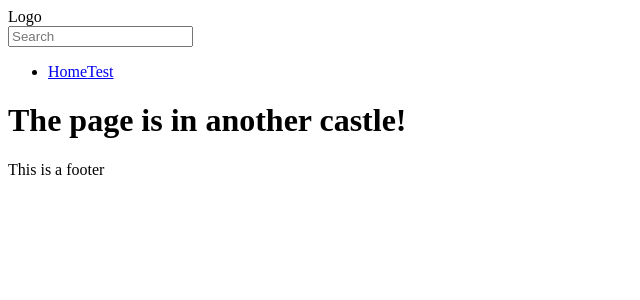
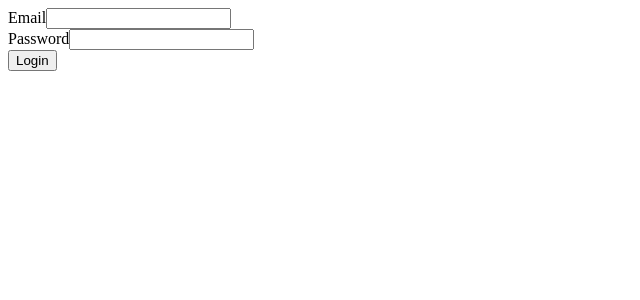
Before and after one commit to popaclctin/clonegram, a React app in the folder frontend/: page /login in a window 1280 px wide. Shown: the top 300 px of the page, without its empty margins (0-640 px from the left). Built offline with nearby package versions, Linux system fonts and the light colour scheme.

Commit message:
Create ProtectedRoute component

```diff
--- /dev/null
+++ b/frontend/src/components/ProtectedRoute.jsx
@@ -0,0 +1,12 @@
+import React from 'react';
+import { Navigate, Outlet } from 'react-router-dom';
+
+function ProtectedRoute({ redirectPath = '/login', children }) {
+  if (true) {
+    return <Navigate to={redirectPath} replace={true} />;
+  }
+
+  return children ? children : <Outlet />;
+}
+
+export default ProtectedRoute;
--- /dev/null
+++ b/frontend/src/components/auth/LoginForm.jsx
@@ -0,0 +1,19 @@
+import React from 'react';
+
+function LoginForm() {
+  return (
+    <form>
+      <div className='form-input'>
+        <label htmlFor='email'>Email</label>
+        <input type='email' id='email' required />
+      </div>
+      <div className='form-input'>
+        <label htmlFor='password'>Password</label>
+        <input type='password' id='password' required />
+      </div>
+      <button type='submit'>Login</button>
+    </form>
+  );
+}
+
+export default LoginForm;
--- a/frontend/src/components/layout/Header.jsx
+++ b/frontend/src/components/layout/Header.jsx
@@ -1,5 +1,6 @@
 import React from 'react';
 import { NavLink } from 'react-router-dom';
+import Navbar from './Navbar';
 
 function Header() {
   return (
@@ -8,14 +9,7 @@ function Header() {
       <div className='search'>
         <input type='text' placeholder='Search' />
       </div>
-      <nav className='nav'>
-        <ul>
-          <li>
-            <NavLink to='/'>Home</NavLink>
-            <NavLink to='/test'>Test</NavLink>
-          </li>
-        </ul>
-      </nav>
+      <Navbar />
     </header>
   );
 }
--- /dev/null
+++ b/frontend/src/components/layout/Navbar.jsx
@@ -0,0 +1,16 @@
+import React from 'react';
+
+function Navbar() {
+  return (
+    <nav className='nav'>
+      <ul>
+        <li>
+          <NavLink to='/'>Home</NavLink>
+          <NavLink to='/test'>Test</NavLink>
+        </li>
+      </ul>
+    </nav>
+  );
+}
+
+export default Navbar;
--- a/frontend/src/index.js
+++ b/frontend/src/index.js
@@ -4,16 +4,25 @@ import App from './App';
 import { BrowserRouter, Route, Routes } from 'react-router-dom';
 import store from './store';
 import { Provider } from 'react-redux';
+import ProtectedRoute from './components/ProtectedRoute';
+import LoginPage from './pages/LoginPage';
 
 const root = ReactDOM.createRoot(document.getElementById('root'));
 root.render(
   <BrowserRouter>
     <Provider store={store}>
       <Routes>
-        <Route path='/' element={<App />}>
-          <Route path='test' element={<h1>Hello Test!</h1>} />
-          <Route path='*' element={<h1>The page is in another castle!</h1>} />
+        <Route element={<ProtectedRoute />}>
+          <Route path='/' element={<App />}>
+            <Route path='test' element={<h1>Hello Test!</h1>} />
+          </Route>
         </Route>
+        <Route path='/login' element={<LoginPage />} />
+        <Route path='/signup' element={<h1>This is the signup page</h1>} />
+        <Route
+          path='*'
+          element={<h1>The page is in another castle! (404)</h1>}
+        />
       </Routes>
     </Provider>
   </BrowserRouter>
--- /dev/null
+++ b/frontend/src/pages/LoginPage.jsx
@@ -0,0 +1,12 @@
+import React from 'react';
+import LoginForm from '../components/auth/LoginForm';
+
+function LoginPage() {
+  return (
+    <section>
+      <LoginForm />
+    </section>
+  );
+}
+
+export default LoginPage;
```
Also changed, not shown: frontend/src/pages/Login.jsx (deleted, +0 -7 lines), frontend/src/components/auth/SignupForm.jsx (added).
